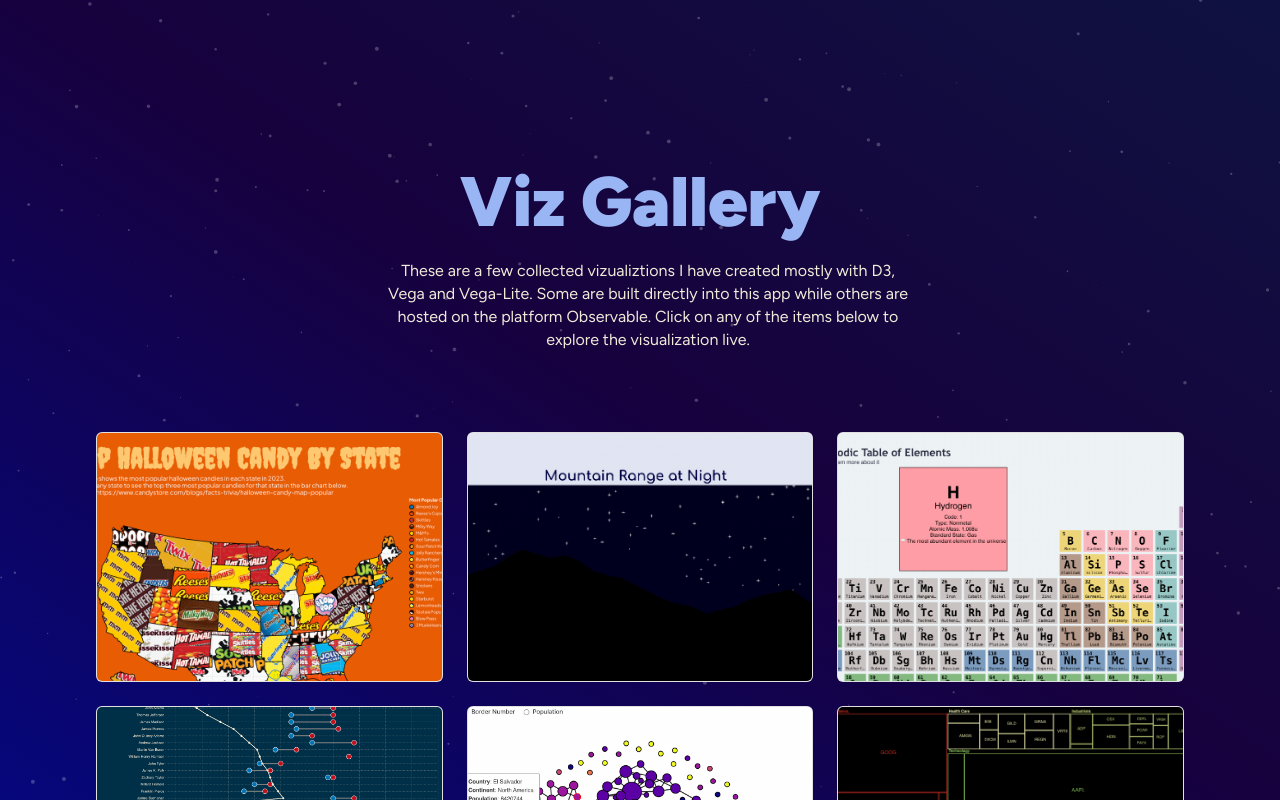
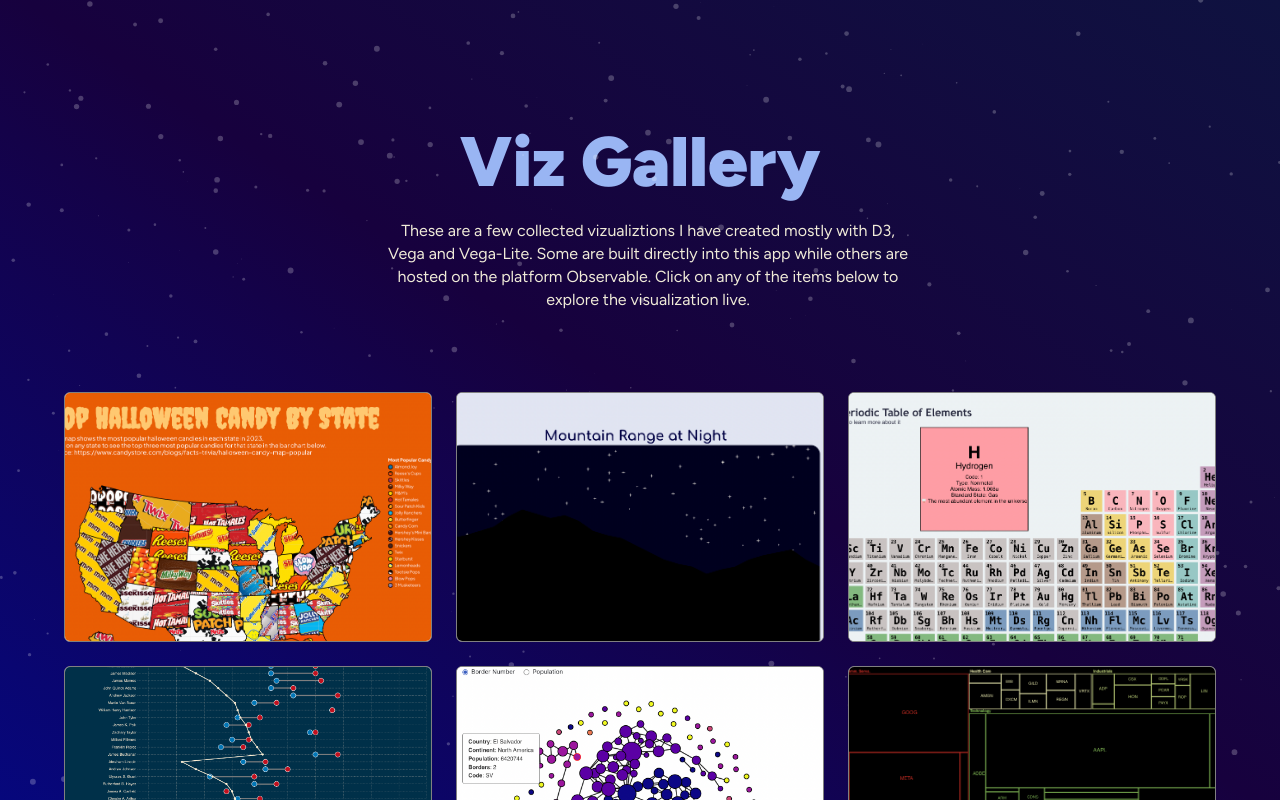
Before and after one commit to kgarrity22/chorts, a React (Vite) app: page / in a window 1280 px wide. Built offline with nearby package versions, Linux system fonts and the light colour scheme; a web font is replaced by a local one.

Commit message:
fix: finalize card styling & contrast text use

```diff
--- a/src/components/particles/particles.tsx
+++ b/src/components/particles/particles.tsx
@@ -1,7 +1,7 @@
 import { useEffect, useRef } from "react";
 
 export const Particles = () => {
-  const PARTICLE_COUNT = 300;
+  const PARTICLE_COUNT = 400;
   const canvasRef = useRef<HTMLCanvasElement | null>(null);
   const particlesRef = useRef<
     { x: number; y: number; size: number; opacity: number; speed: number }[]
@@ -26,7 +26,7 @@
         particlesRef.current = Array.from({ length: PARTICLE_COUNT }, () => ({
           x: Math.random() * canvas.width,
           y: Math.random() * canvas.height,
-          size: Math.random() * 2,
+          size: Math.random() * 3,
           opacity: 1,
           speed: Math.random(),
         }));
--- a/src/components/project-card.tsx
+++ b/src/components/project-card.tsx
@@ -7,6 +7,8 @@
   Typography,
   useTheme,
 } from "@mui/material";
+import { getContrastText } from "./utils";
+import { useEffect, useState } from "react";
 
 export const VizCard = ({
   name,
@@ -20,6 +22,10 @@
   description: string;
 }) => {
   const theme = useTheme();
+  const [textColor, setTextColor] = useState("#000");
+  useEffect(() => {
+    setTextColor(getContrastText({ imageId: img }));
+  }, [img]);
   return (
     <Link href={url}>
       <Card
@@ -27,10 +33,14 @@
         sx={{
           minHeight: 250,
           maxHeight: 300,
+          border: "1px solid gray",
           position: "relative",
           transition: "0.2s",
           "&:hover": {
-            transform: "scale(1.1)",
+            transform: "scale(1.05)",
+            webkitBoxShadow: "0px 0px 80px 15px rgba(0,47,189,0.9)",
+            MozBoxShadow: "0px 0px 80px 15px rgba(0,47,189,0.9)",
+            boxShadow: "0px 0px 80px 15px rgba(0,47,189,0.9)",
             ".MuiCardContent-root": {
               opacity: 1,
               transition: "0.2s opacity",
@@ -44,6 +54,7 @@
       >
         <CardMedia
           component="img"
+          id={img}
           image={`/src/assets/charts-imgs/${img || "chart.png"}`}
           alt={`${name}-viz`} // project name
           sx={{
@@ -70,16 +81,26 @@
         >
           <Box
             className="text"
-            sx={{ opacity: 0, m: theme.spacing(1), color: "#fff" }}
+            sx={{
+              opacity: 0,
+              m: theme.spacing(1.5),
+              padding: theme.spacing(1),
+              background: "#00000040",
+              borderRadius: theme.spacing(1),
+            }}
           >
             <Typography
               gutterBottom
               variant="h6"
-              sx={{ mb: 0, lineHeight: "normal" }}
+              sx={{
+                mb: 0,
+                lineHeight: "normal",
+                color: textColor,
+              }}
             >
               {name}
             </Typography>
-            <Typography variant="body1" sx={{ fontSize: 10 }}>
+            <Typography variant="body1" sx={{ fontSize: 10, color: textColor }}>
               Lorem Ipsum is simply dummy text of the printing and typesetting
               industry. Lorem Ipsum has been the industry's standard dummy text
               ever since the 1500s, when an unknown printer took a galley of
--- a/src/home.tsx
+++ b/src/home.tsx
@@ -9,7 +9,7 @@
   "light-2": "#748cab",
   light: "#f0ebd8",
 };
-// TODO: image grid of all the visuals to demo
+
 export const Home = () => {
   const projects = [
     {
@@ -17,6 +17,7 @@
       url: "/candy-map",
       img: "halloween-candy.png",
       description: "",
+      contrastText: "light",
       isComingSoon: false,
     },
     {
@@ -24,6 +25,7 @@
       url: "/mt-range",
       img: "mt-range-at-night.png",
       description: "",
+      contrastText: "light",
       isComingSoon: false,
     },
     {
@@ -31,6 +33,7 @@
       url: "/periodic-table",
       img: "periodic-table.png",
       description: "",
+      contrastText: "light",
       isComingSoon: false,
     },
     {
@@ -100,7 +103,7 @@
       <Particles />
       <Box
         sx={{
-          margin: theme.spacing(12),
+          margin: theme.spacing(8),
           mt: theme.spacing(5),
           mb: theme.spacing(10),
         }}
@@ -110,15 +113,13 @@
             mb: theme.spacing(10),
             display: "flex",
             justifyContent: "center",
-            position: "sticky",
-            top: theme.spacing(1),
+            mt: theme.spacing(15),
           }}
         >
           <Box maxWidth={550}>
             <Typography
               variant="h2"
               sx={{
-                mt: theme.spacing(15),
                 mb: theme.spacing(2),
                 fontWeight: 900,
                 fontSize: 70,
@@ -144,7 +145,12 @@
             </Typography>
           </Box>
         </Box>
-        {/** want to create a fade into blur effect here */}
+        <Box
+          sx={{
+            backgroundImage:
+              "linear-gradient(180deg, var(--color-neutral-300) 5%, transparent 40%, transparent 60%, var(--color-neutral-300) 95%)",
+          }}
+        >
           <Grid container spacing={3}>
             {projects.map((p) => (
               <Grid key={p.name} size={{ xs: 12, sm: 6, md: 4, lg: 4 }}>
@@ -159,5 +165,6 @@
           </Grid>
         </Box>
       </Box>
+    </Box>
   );
 };
```
Lines whose indentation alone changed are shown as unchanged.
